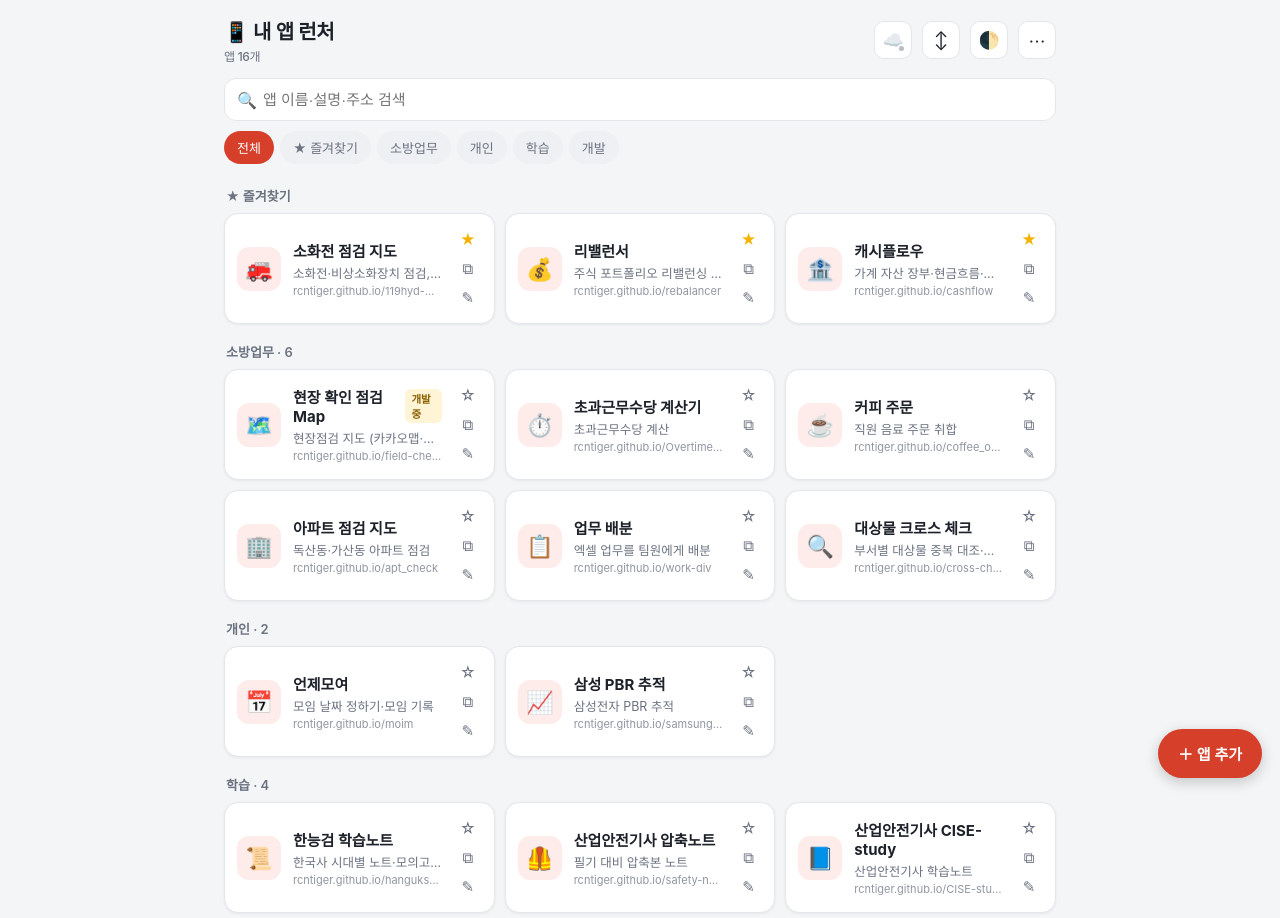
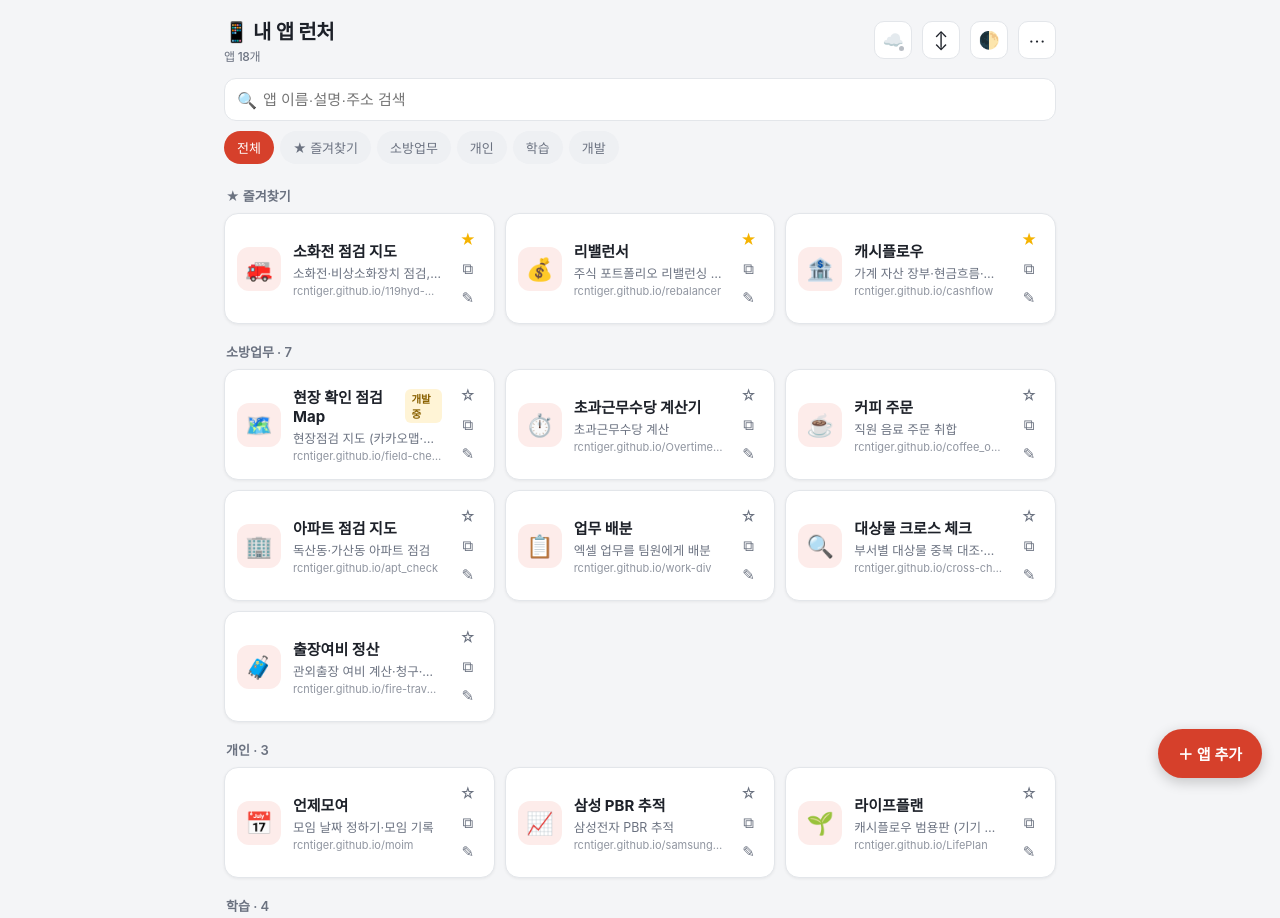
Before and after one commit to rcntiger/apps, a plain HTML site: page index.html in a window 1280 px wide. Shown: the top 918 px of the page. Drawn offline with nearby package versions, Linux system fonts and the light colour scheme.

Commit message:
출장여비 정산·라이프플랜 앱 목록에 추가
Co-Authored-By: Claude Opus 5.5 <noreply@anthropic.com>
Claude-Session: https://claude.ai/code/session_0141DSSRQ4W5C7u7s6vytzBd

```diff
--- a/index.html
+++ b/index.html
@@ -269,6 +269,8 @@ const DEFAULTS=[
   {emoji:'📋',name:'업무 배분',url:'https://rcntiger.github.io/work-div/',desc:'엑셀 업무를 팀원에게 배분',cat:'소방업무',repo:'rcntiger/work-div'},
   {emoji:'🔍',name:'대상물 크로스 체크',url:'https://rcntiger.github.io/cross-check/',desc:'부서별 대상물 중복 대조·팀 배분 (PC용)',cat:'소방업무',repo:'rcntiger/cross-check'},
   {emoji:'📈',name:'삼성 PBR 추적',url:'https://rcntiger.github.io/samsung-pbr/',desc:'삼성전자 PBR 추적',cat:'개인',repo:'rcntiger/samsung-pbr'},
+  {emoji:'🧳',name:'출장여비 정산',url:'https://rcntiger.github.io/fire-travel-expense/',desc:'관외출장 여비 계산·청구·검토',cat:'소방업무',repo:'rcntiger/fire-travel-expense'},
+  {emoji:'🌱',name:'라이프플랜',url:'https://rcntiger.github.io/LifePlan/',desc:'캐시플로우 범용판 (기기 저장, 배포용)',cat:'개인',repo:'rcntiger/LifePlan'},
   {emoji:'🇬🇧',name:'지텔프 핵심노트',url:'https://rcntiger.github.io/gtelp-notes/',desc:'G-TELP Level 2 문법·청취·독해',cat:'학습',repo:'rcntiger/gtelp-notes'}
 ];
 /* 처음 배포(v1) 때 기본 목록 — 이미 쓰던 기기에서 지운 앱이 되살아나지 않도록 기준으로 씀 */
```
